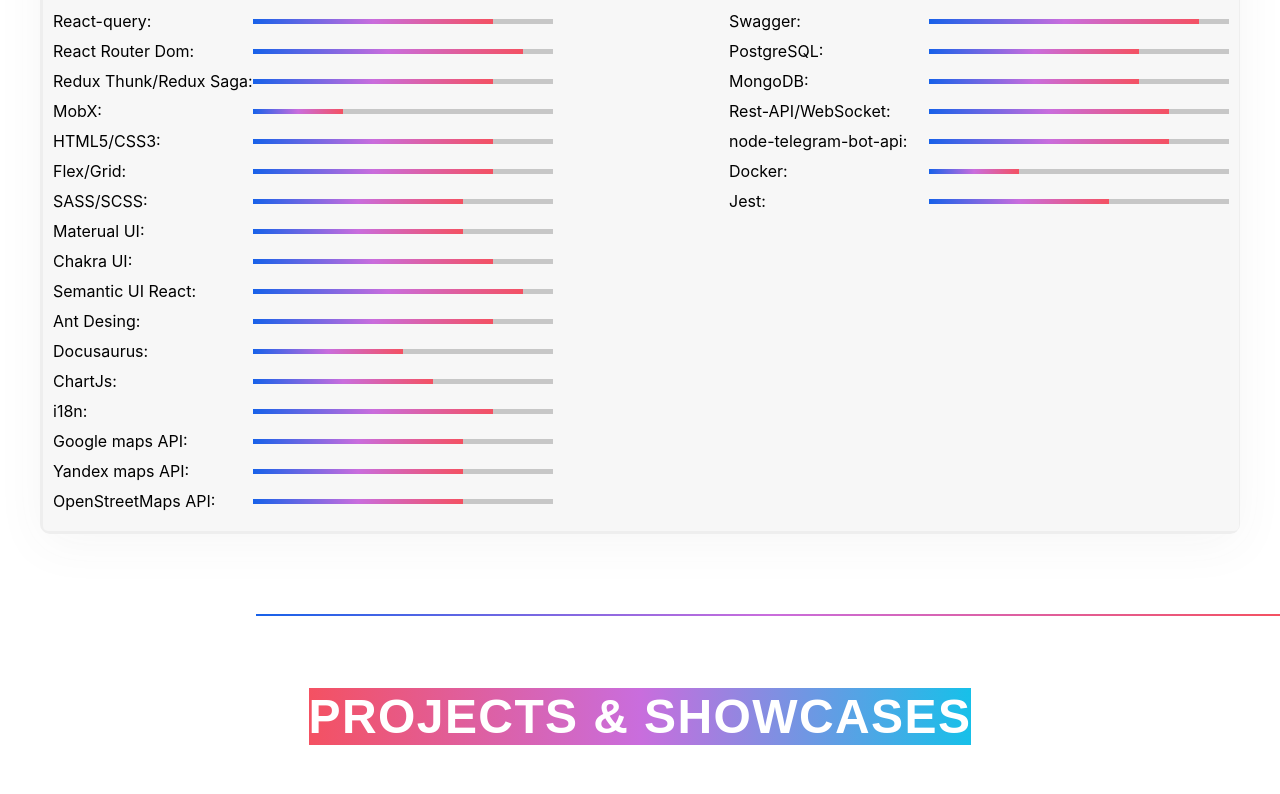
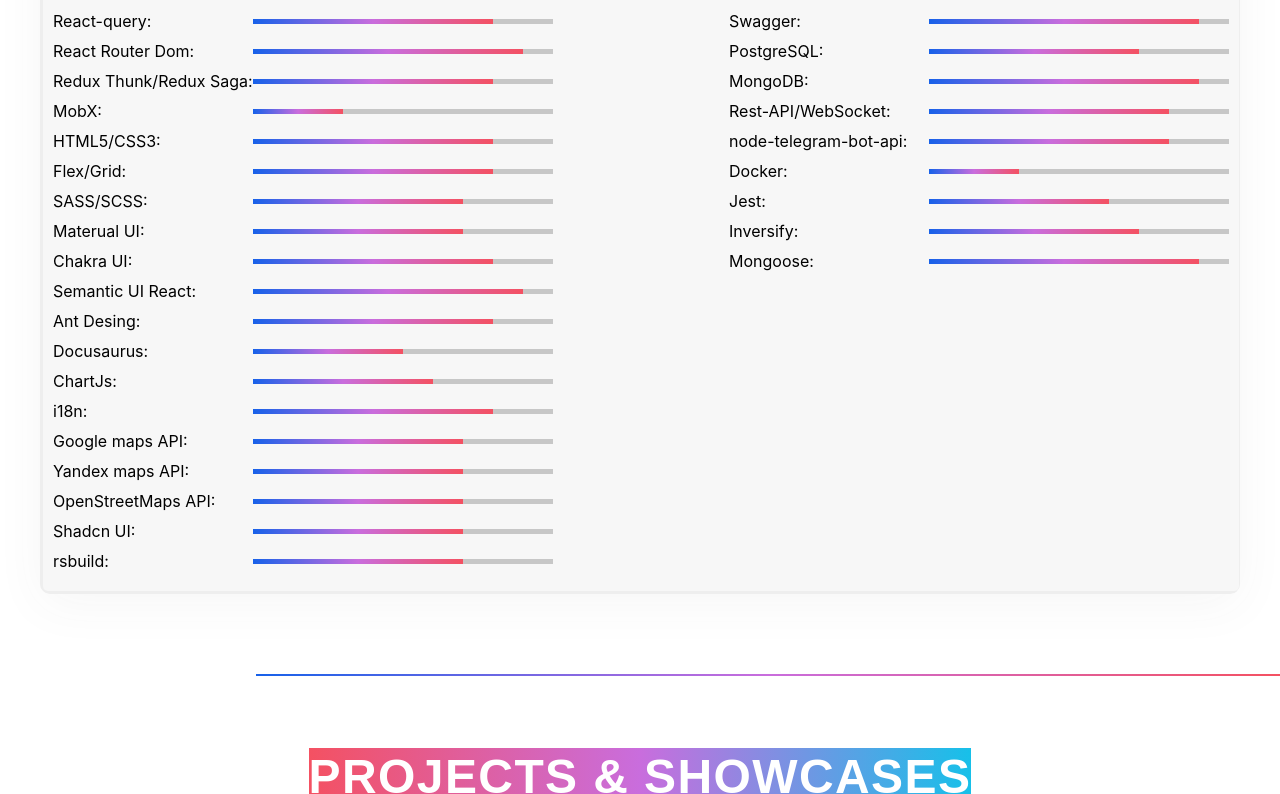
Before and after one commit to Pavelkv94/Portfolio_v3, a React (Vite) app: page / in a window 1280 px wide. Shown: the part 1598-2392 px from the top of the page. Built offline with nearby package versions, Linux system fonts and the light colour scheme; no server answers.

Commit message:
add skills

```diff
--- a/src/components/Skills/skillData.js
+++ b/src/components/Skills/skillData.js
@@ -30,6 +30,8 @@
   { title: "Google maps API", level: 7 },
   { title: "Yandex maps API", level: 7 },
   { title: "OpenStreetMaps API", level: 7 },
+  { title: "Shadcn UI", level: 7},
+  { title: "rsbuild", level: 7},
 ];
 
 export const backendSkills = [
@@ -38,10 +40,12 @@
   { title: "NestJS", level: 8 },
   { title: "Swagger", level: 9 },
   { title: "PostgreSQL", level: 7 },
-  { title: "MongoDB", level: 7 },
+  { title: "MongoDB", level: 9 },
   { title: "Rest-API/WebSocket", level: 8 },
   { title: "node-telegram-bot-api", level: 8 },
   { title: "Docker", level: 3 },
   { title: "Jest", level: 6 },
+  { title: "Inversify", level: 7 },
+  { title: "Mongoose", level: 9 },
 
 ];
```
